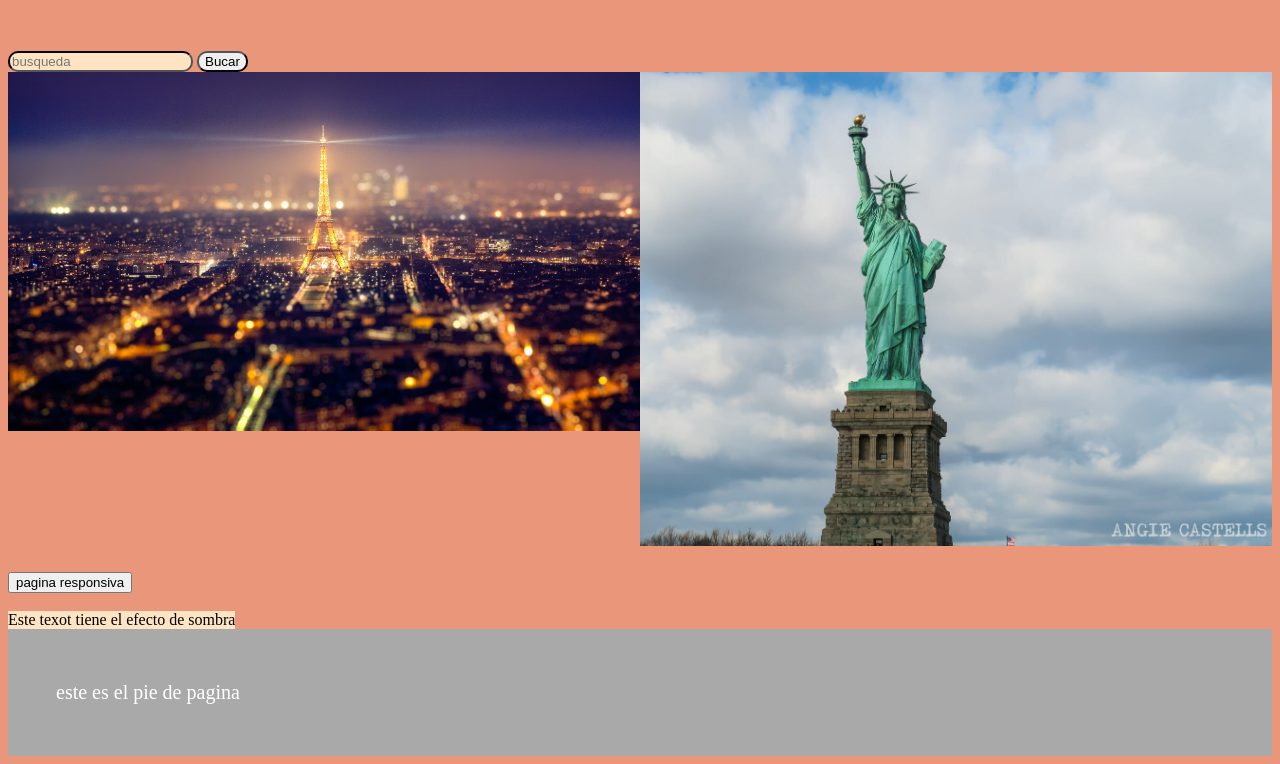
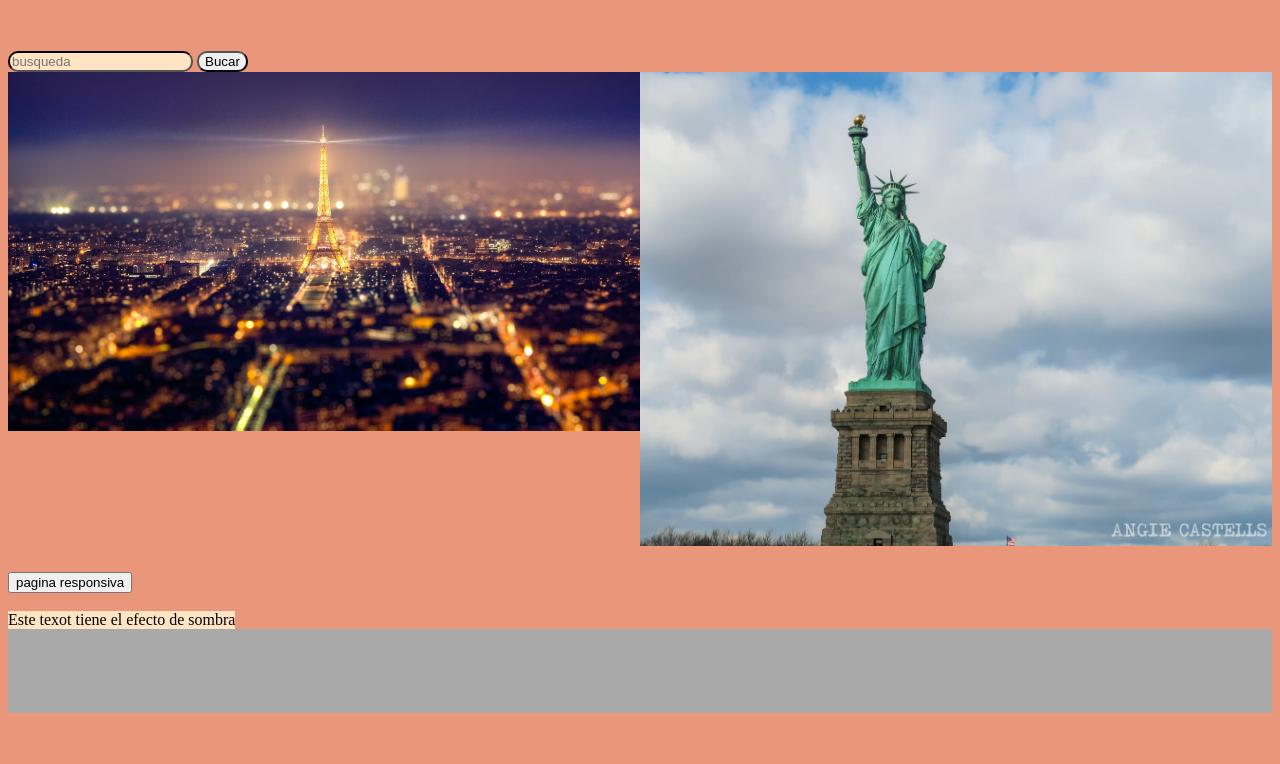
Before and after one commit to ThomasLuque/ejercisios-de-css-21-32-, a plain HTML site: page index.html in a window 1280 px wide. Shown: the part 1687-2451 px from the top of the page. After the commit the page ends 2408 px from the top, so only its background shows below. Drawn offline with Linux system fonts and the light colour scheme.

Commit message:
borrar footer

```diff
--- a/index.html
+++ b/index.html
@@ -104,7 +104,7 @@
 
 <section id="footer">
 <footer >
-<p>este es el pie de pagina</p>
+<p></p>
 </footer>
 </section>
 </body>
```
